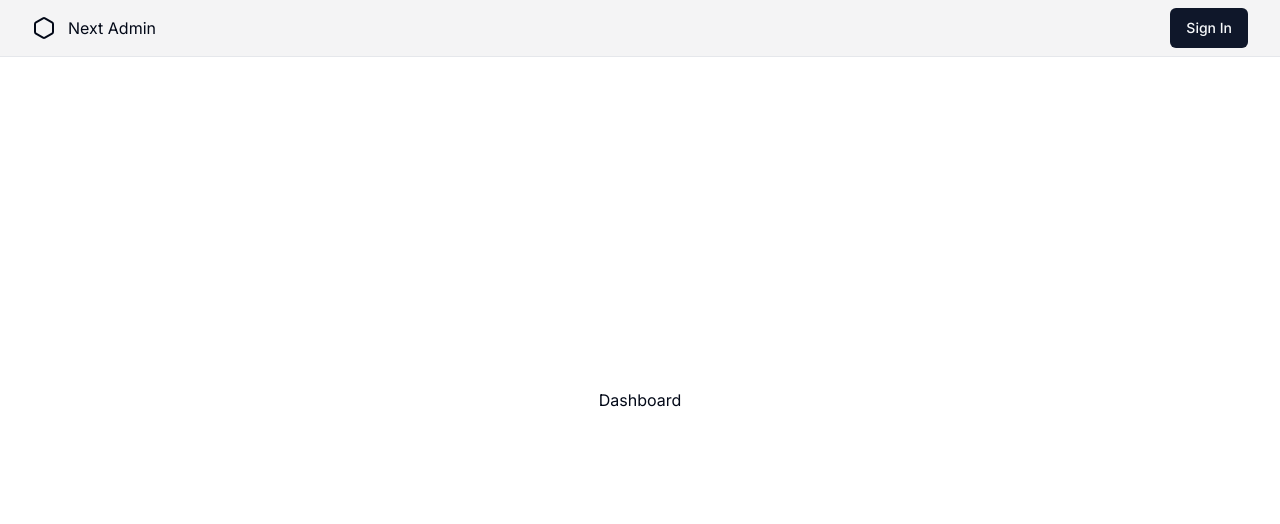
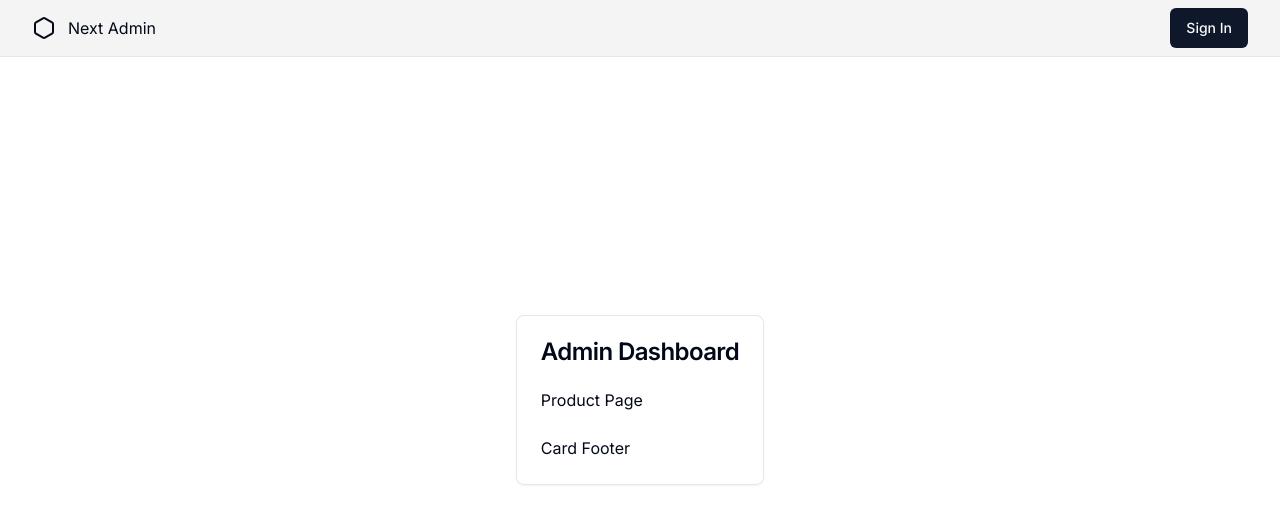
Before and after one commit to nihar-hegde/NextAdmin, a Next.js app: page /dashboard in a window 1280 px wide. Shown: the top 524 px of the page. Built offline with nearby package versions, Linux system fonts and the light colour scheme; no server answers.

Commit message:
adding product page

```diff
--- a/src/app/(root)/dashboard/page.tsx
+++ b/src/app/(root)/dashboard/page.tsx
@@ -1,7 +1,10 @@
+import PageLinkCard from "@/components/cards/PageLinkCard";
 import React from "react";
 
 const DashBoard = () => {
-  return <div className="h-screen flex flex-col justify-center items-center">Dashboard</div>
+  return <div className="h-screen flex flex-col justify-center items-center">
+    <PageLinkCard/>
+  </div>
 };
 
 export default DashBoard;
--- /dev/null
+++ b/src/app/(root)/layout.tsx
@@ -0,0 +1,15 @@
+import React, { FC, ReactNode } from "react";
+
+interface AuthLayoutProps {
+  children: ReactNode;
+}
+
+const AuthLayout: FC<AuthLayoutProps> = ({ children }) => {
+  return (
+    <div className="h-screen flex flex-col justify-center items-center">
+      {children}
+    </div>
+  );
+};
+
+export default AuthLayout;
--- /dev/null
+++ b/src/app/(root)/products/page.tsx
@@ -0,0 +1,9 @@
+import React from 'react'
+
+const ProductPage = () => {
+  return (
+    <div>ProductPage</div>
+  )
+}
+
+export default ProductPage
--- /dev/null
+++ b/src/components/cards/PageLinkCard.tsx
@@ -0,0 +1,33 @@
+"use client"
+import React from 'react'
+import {
+    Card,
+    CardContent,
+    CardDescription,
+    CardFooter,
+    CardHeader,
+    CardTitle,
+  } from "@/components/ui/card"
+import Link from 'next/link'
+
+
+const PageLinkCard = () => {
+  return (
+    <>
+    <Card>
+  <CardHeader>
+    <CardTitle>Admin Dashboard</CardTitle>
+  </CardHeader>
+  <CardContent>
+    <Link href={'/products'}>Product Page</Link>
+  </CardContent>
+  <CardFooter>
+    <p>Card Footer</p>
+  </CardFooter>
+</Card>
+
+    </>
+  )
+}
+
+export default PageLinkCard
--- /dev/null
+++ b/src/components/ui/card.tsx
@@ -0,0 +1,79 @@
+import * as React from "react"
+
+import { cn } from "@/lib/utils"
+
+const Card = React.forwardRef<
+  HTMLDivElement,
+  React.HTMLAttributes<HTMLDivElement>
+>(({ className, ...props }, ref) => (
+  <div
+    ref={ref}
+    className={cn(
+      "rounded-lg border bg-card text-card-foreground shadow-sm",
+      className
+    )}
+    {...props}
+  />
+))
+Card.displayName = "Card"
+
+const CardHeader = React.forwardRef<
+  HTMLDivElement,
+  React.HTMLAttributes<HTMLDivElement>
+>(({ className, ...props }, ref) => (
+  <div
+    ref={ref}
+    className={cn("flex flex-col space-y-1.5 p-6", className)}
+    {...props}
+  />
+))
+CardHeader.displayName = "CardHeader"
+
+const CardTitle = React.forwardRef<
+  HTMLParagraphElement,
+  React.HTMLAttributes<HTMLHeadingElement>
+>(({ className, ...props }, ref) => (
+  <h3
+    ref={ref}
+    className={cn(
+      "text-2xl font-semibold leading-none tracking-tight",
+      className
+    )}
+    {...props}
+  />
+))
+CardTitle.displayName = "CardTitle"
+
+const CardDescription = React.forwardRef<
+  HTMLParagraphElement,
+  React.HTMLAttributes<HTMLParagraphElement>
+>(({ className, ...props }, ref) => (
+  <p
+    ref={ref}
+    className={cn("text-sm text-muted-foreground", className)}
+    {...props}
+  />
+))
+CardDescription.displayName = "CardDescription"
+
+const CardContent = React.forwardRef<
+  HTMLDivElement,
+  React.HTMLAttributes<HTMLDivElement>
+>(({ className, ...props }, ref) => (
+  <div ref={ref} className={cn("p-6 pt-0", className)} {...props} />
+))
+CardContent.displayName = "CardContent"
+
+const CardFooter = React.forwardRef<
+  HTMLDivElement,
+  React.HTMLAttributes<HTMLDivElement>
+>(({ className, ...props }, ref) => (
+  <div
+    ref={ref}
+    className={cn("flex items-center p-6 pt-0", className)}
+    {...props}
+  />
+))
+CardFooter.displayName = "CardFooter"
+
+export { Card, CardHeader, CardFooter, CardTitle, CardDescription, CardContent }
```
